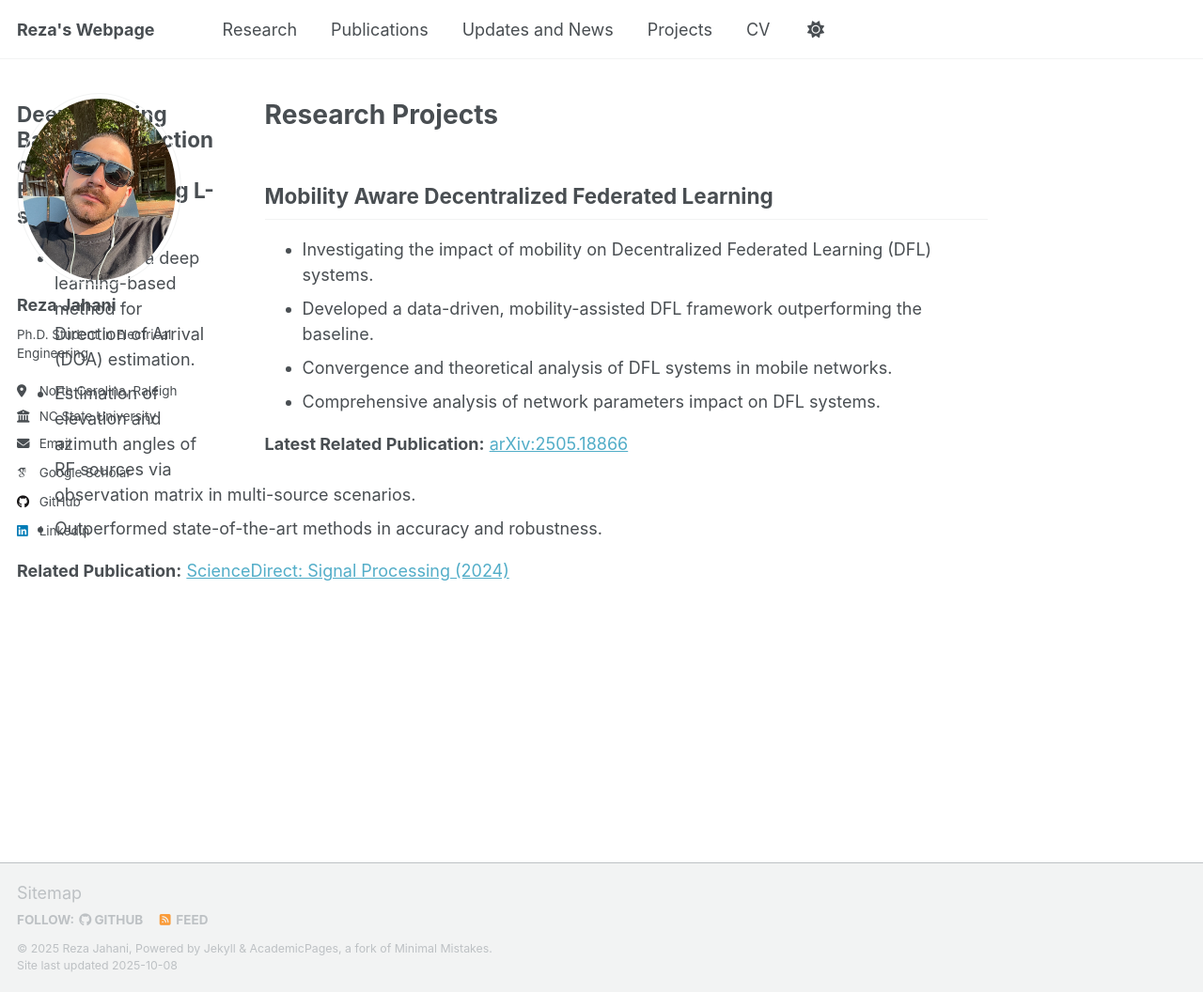
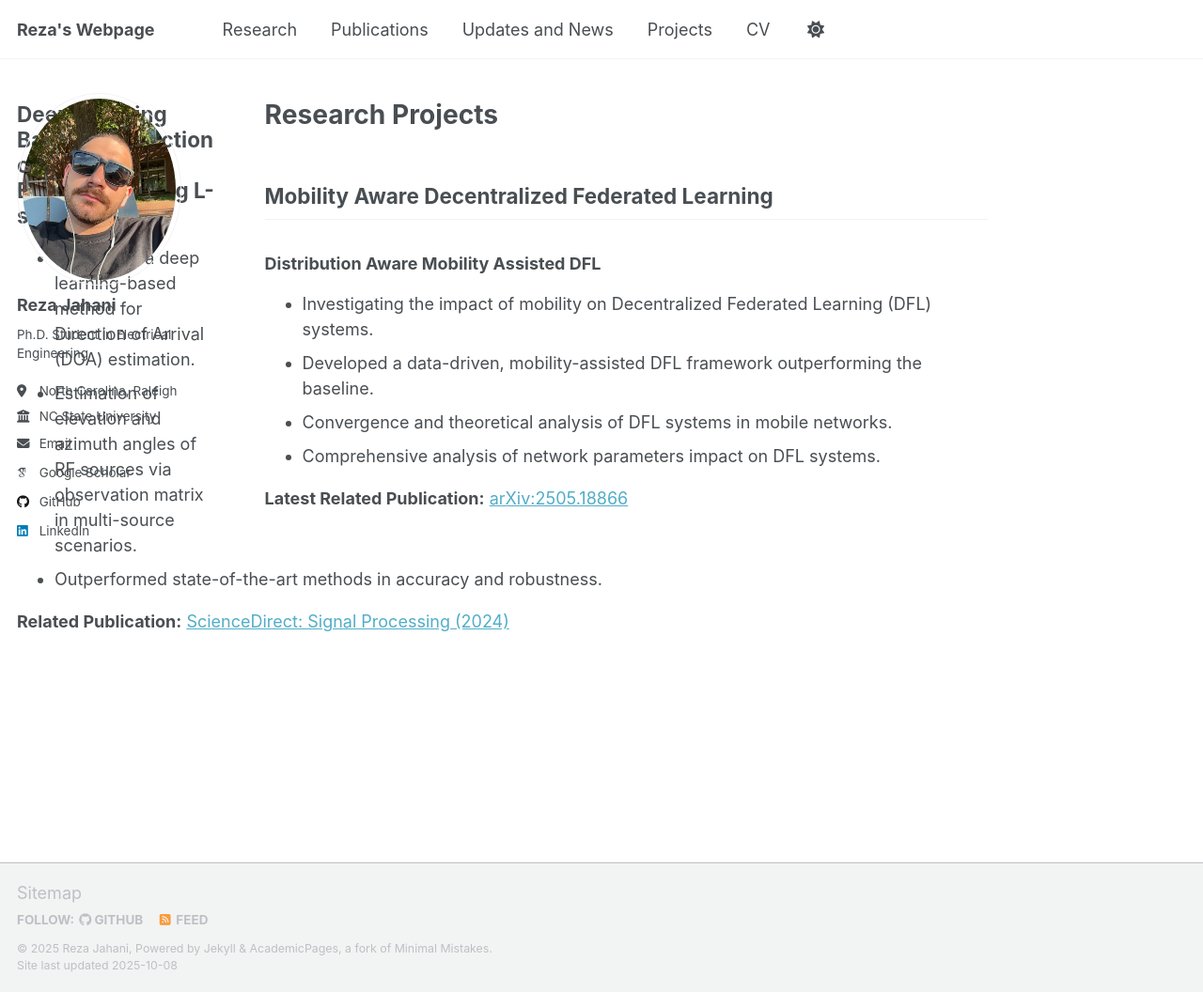
Before and after one commit to RezaJahanii/RezaJahanii.github.io, a Jekyll site: the page built from _pages/research.html, in a window 1280 px wide and 1056 px high. Shown: the whole window at 94% size. Built offline with Jekyll 4.4.1, drawn with Linux system fonts in a browser that asks for light colours; some web fonts are replaced; a script that is not in the unit is left out.

Commit message:
Update research.html

```diff
--- a/_pages/research.html
+++ b/_pages/research.html
@@ -8,6 +8,7 @@ author_profile: true
   <h2>Mobility Aware Decentralized Federated Learning</h2>
 
   <article class="project">
+    <h3>Distribution Aware Mobility Assisted DFL</h3>
     <ul>
       <li>Investigating the impact of mobility on Decentralized Federated Learning (DFL) systems.</li>
       <li>Developed a data-driven, mobility-assisted DFL framework outperforming the baseline.</li>
```
